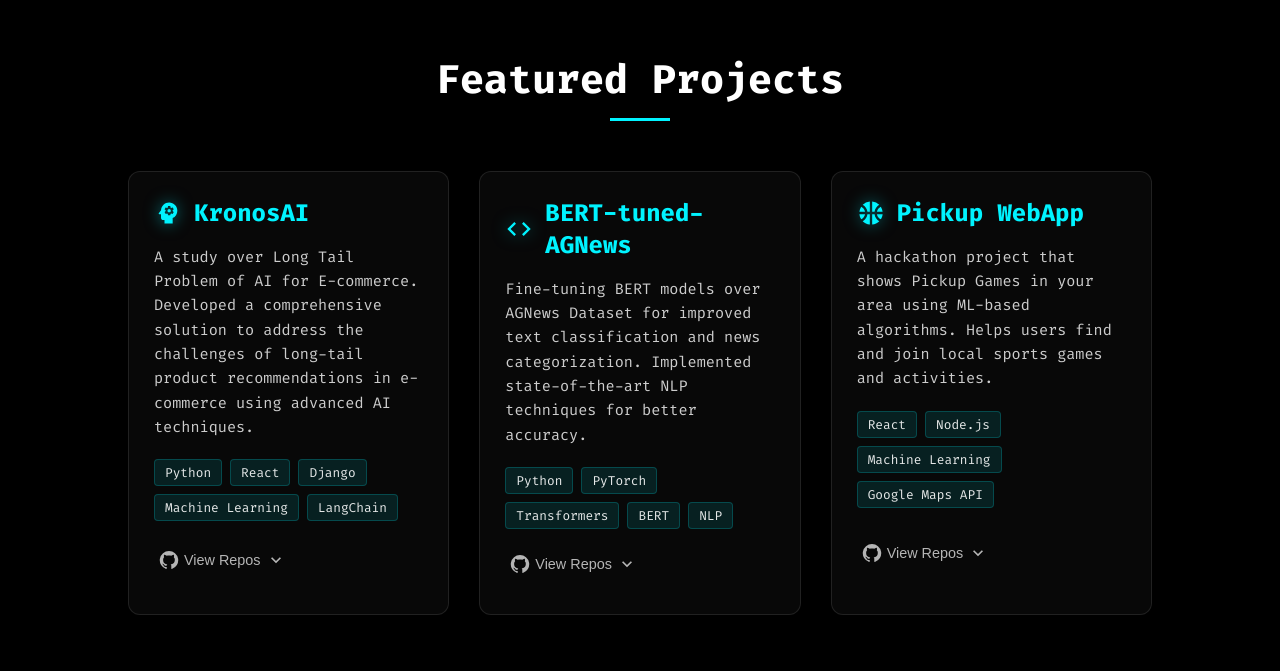
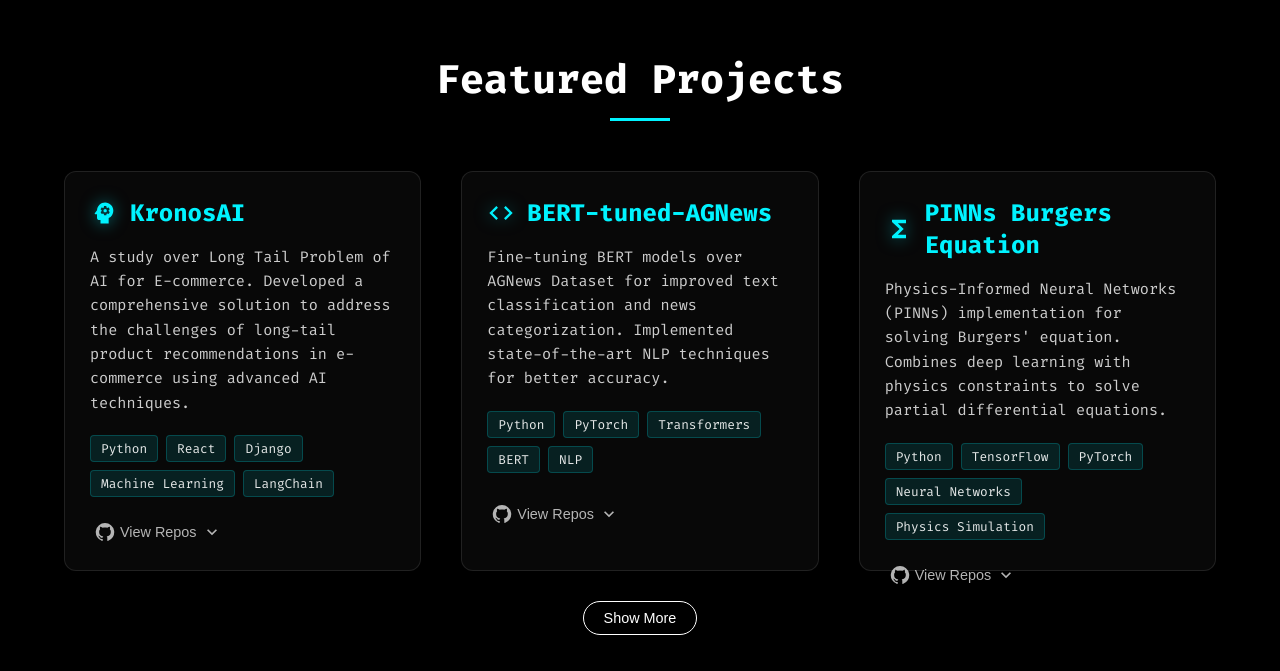
Before and after one commit to nishant-ai/Portfolio, a React (Create React App) app: page / in a window 1280 px wide. Shown: the part 2523-3194 px from the top of the page. Built offline with nearby package versions, Linux system fonts and the light colour scheme.

Commit message:
Added latest ML Projects

```diff
--- a/src/App.css
+++ b/src/App.css
@@ -661,10 +661,12 @@
 
 .projectsContainer {
   display: grid;
-  grid-template-columns: repeat(auto-fit, minmax(300px, 1fr));
-  gap: 30px;
-  width: 80%;
+  grid-template-columns: repeat(auto-fit, minmax(320px, 1fr));
+  gap: 40px;
+  width: 90%;
   max-width: 1200px;
+  justify-content: center;
+  align-items: start;
 }
 
 .projectCard {
@@ -676,8 +678,10 @@
   display: flex;
   flex-direction: column;
   justify-content: space-between;
-  min-height: 250px;
+  height: 400px;
+  width: 100%;
   backdrop-filter: blur(10px);
+  box-sizing: border-box;
 }
 
 .projectCard:hover {
@@ -819,10 +823,35 @@
   transform: rotate(180deg);
 }
 
+.showMoreButton {
+  background: transparent;
+  border: 1px solid white;
+  color: white;
+  padding: 8px 20px;
+  border-radius: 20px;
+  font-size: 0.9rem;
+  font-weight: 500;
+  cursor: pointer;
+  transition: all 0.3s ease;
+  margin-top: 30px;
+  backdrop-filter: blur(10px);
+}
+
+.showMoreButton:hover {
+  background: white;
+  color: black;
+  transform: translateY(-2px);
+}
+
 @media (max-width: 768px) {
   .projectsContainer {
     grid-template-columns: 1fr;
-    width: 90%;
+    width: 95%;
+    gap: 30px;
+  }
+
+  .projectCard {
+    max-width: none;
   }
 }
 
--- a/src/components/Projects.jsx
+++ b/src/components/Projects.jsx
@@ -5,11 +5,14 @@ import {
   KeyboardArrowDown,
   Code,
   Psychology,
-  SportsBasketball
+  SportsBasketball,
+  AccountTree,
+  Functions
 } from '@mui/icons-material';
 
 const Projects = () => {
   const [expandedRepos, setExpandedRepos] = useState({});
+  const [showAll, setShowAll] = useState(false);
 
   const projects = [
     {
@@ -45,6 +48,30 @@ const Projects = () => {
       ]
     },
     {
+      title: "PINNs Burgers Equation",
+      description: "Physics-Informed Neural Networks (PINNs) implementation for solving Burgers' equation. Combines deep learning with physics constraints to solve partial differential equations.",
+      techStack: ["Python", "TensorFlow", "PyTorch", "Neural Networks", "Physics Simulation"],
+      icon: <Functions sx={{ color: '#00f3ff', fontSize: 28 }} />,
+      repos: [
+        {
+          name: "PINNs-Burgers-Equation",
+          url: "https://github.com/nishant-ai/PINNs-Burgers-Equation"
+        }
+      ]
+    },
+    {
+      title: "Student Stress Decision Trees",
+      description: "Machine learning project using decision trees to analyze and predict student stress levels based on various academic and personal factors. Implements data analysis and visualization techniques.",
+      techStack: ["Python", "Scikit-learn", "Pandas", "Matplotlib", "Decision Trees"],
+      icon: <AccountTree sx={{ color: '#00f3ff', fontSize: 28 }} />,
+      repos: [
+        {
+          name: "student-stress-decision-trees",
+          url: "https://github.com/nishant-ai/student-stress-decision-trees"
+        }
+      ]
+    },
+    {
       title: "Pickup WebApp",
       description: "A hackathon project that shows Pickup Games in your area using ML-based algorithms. Helps users find and join local sports games and activities.",
       techStack: ["React", "Node.js", "Machine Learning", "Google Maps API"],
@@ -69,11 +96,18 @@ const Projects = () => {
     }));
   };
 
+  const displayedProjects = showAll ? projects : projects.slice(0, 3);
+
+  const toggleShowAll = () => {
+    setShowAll(!showAll);
+  };
+
+
   return (
     <section className="projectsSection">
       <h2 className="sectionTitle">Featured Projects</h2>
       <div className="projectsContainer">
-        {projects.map((project, index) => (
+        {displayedProjects.map((project, index) => (
           <div key={index} className="projectCard">
             <div className="projectContent">
               <div className="projectHeader">
@@ -111,6 +145,11 @@ const Projects = () => {
           </div>
         ))}
       </div>
+      {projects.length > 3 && (
+        <button className="showMoreButton" onClick={toggleShowAll}>
+          {showAll ? 'Show Less' : 'Show More'}
+        </button>
+      )}
     </section>
   );
 };
```
